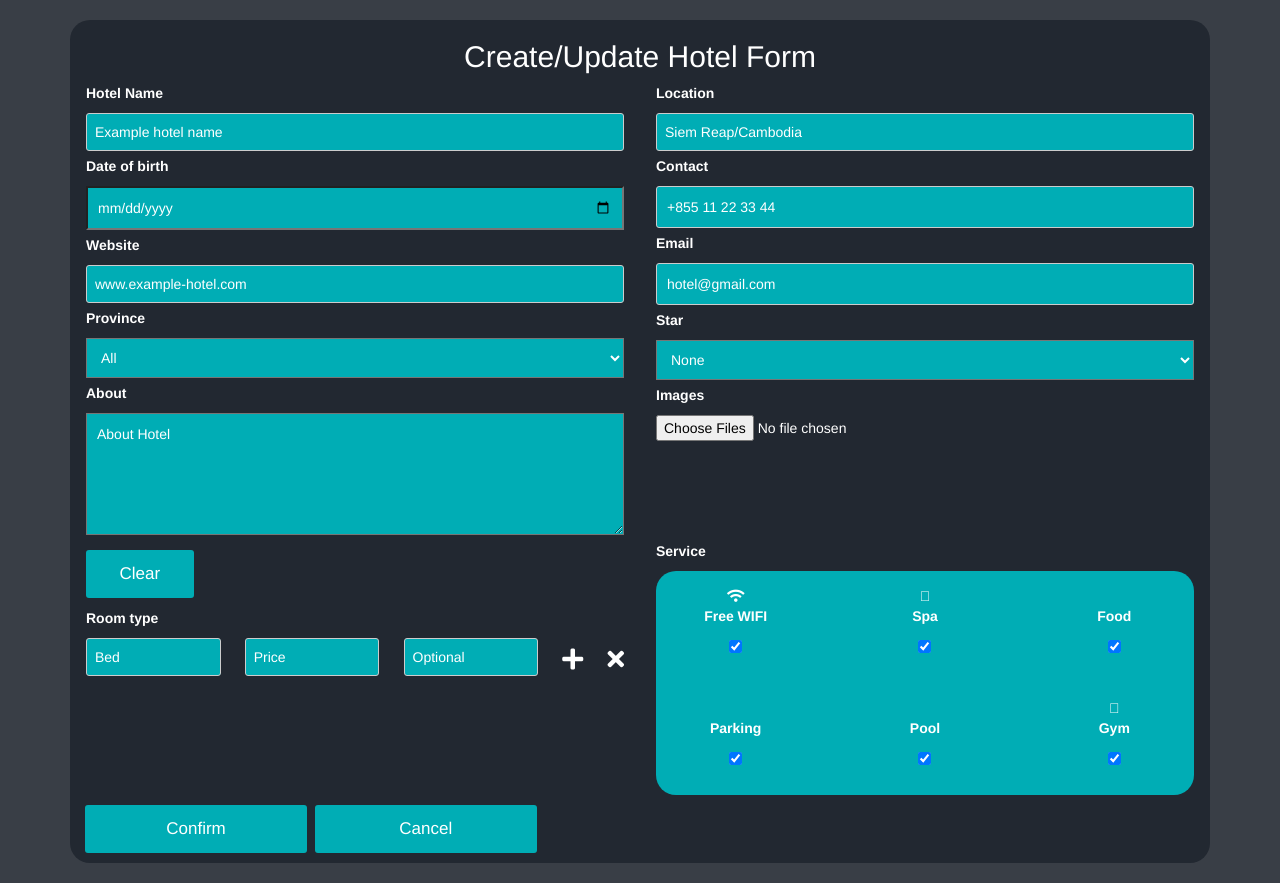
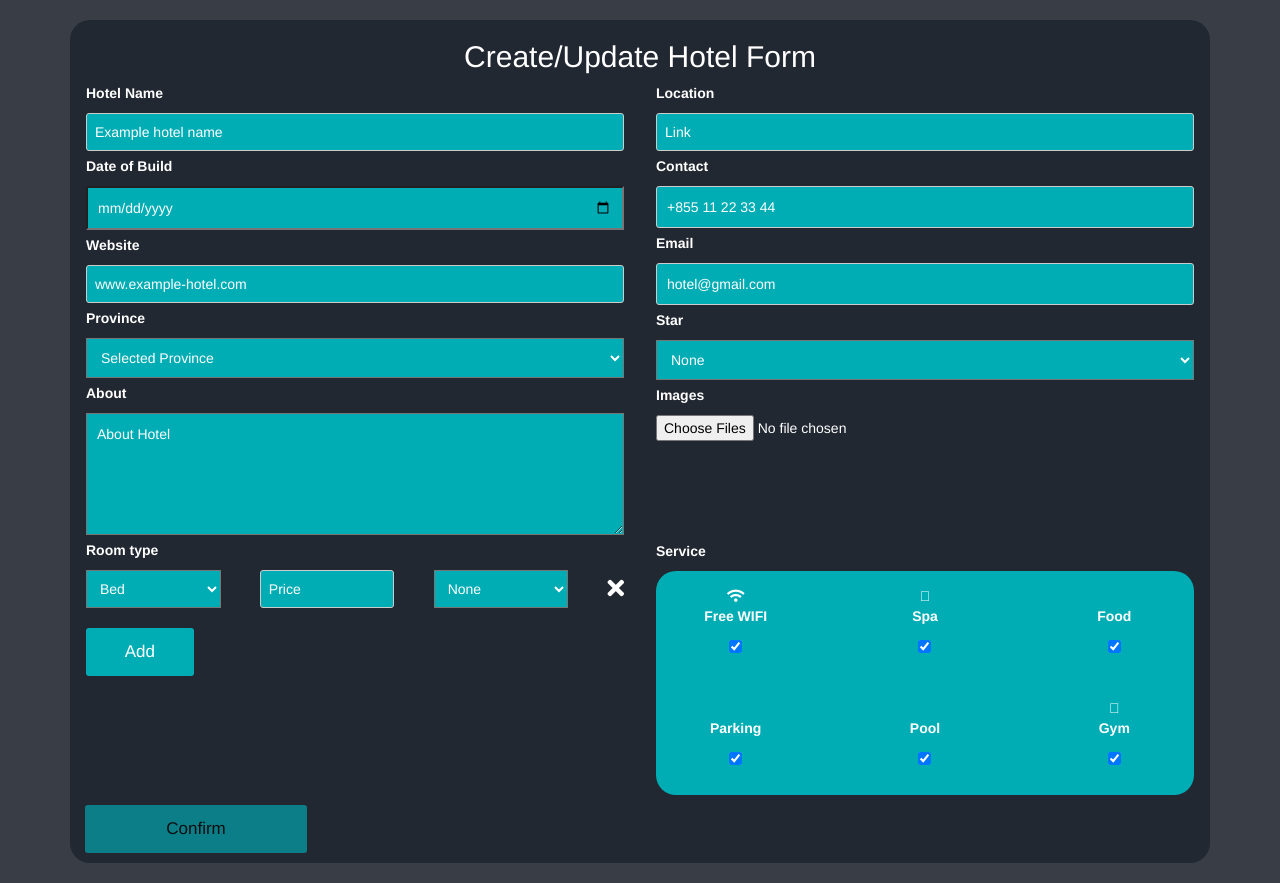
Before and after one commit to te-lyhourt/hotel_recommend, a Vue app: page /create-page in a window 1280 px wide. Built offline with nearby package versions, Linux system fonts and the light colour scheme; some icons are missing.

Commit message:
in progress, create hotel.

```diff
--- a/src/firebase/form.js
+++ b/src/firebase/form.js
@@ -1,7 +1,6 @@
 import {db} from '../firebase/config'
 import {addDoc, collection} from '@firebase/firestore'
-export default function Model(type,data){
-    if(type=='created'){
+export default function modelHotel(data){
     addDoc(collection(db,'Hotel'),{
         hotelName: data.hotelName,
         location: data.location,
@@ -12,10 +11,11 @@ export default function Model(type,data){
         province: data.province,
         stars: data.stars,
         about: data.about,
-            roomTypes:data.roomTypes,
-            services: data.services,
-            images: data.images,        //store array of image url
-            comments: []
+        roomTypes:data.roomTypes,   // array
+        services: data.services,    // array of object
+        images: data.urlImages,        //store array of image url
+        comments: [],
+        rating:[]
     })
+    return "Success Added"
 }
-}
--- a/src/views/createPage.vue
+++ b/src/views/createPage.vue
@@ -2,19 +2,19 @@
 <div>
   <div class="background1">
     <div class="container">
-      <form>
+      <form ref="addHotel" id="formHotel">
         <h2 class="header">Create/Update Hotel Form</h2>
         <div class="row">
           <div class="col-50">
             <label for="fname"> Hotel Name</label>
-            <input type="text" id="fname" name="firstname"  placeholder="Example hotel name">
-            <label for="email"> Date of birth</label>
-            <input type="date" id="email" class="w-100 p-3 mb-2" name="email" style="background-color: #00ADB5;">
-            <label for="adr"> Website</label>
-            <input type="text" id="adr" name="address"  placeholder="www.example-hotel.com">
-            <label for="city"> Province</label>
-            <select name="province" class="w-100 p-3 mb-2" style="background-color: #00ADB5;">
-              <option value="">All</option>
+            <input v-model="form.hotelName" type="text" id="fname" name="firstname"  placeholder="Example hotel name">
+            <label for="DOB"> Date of Build</label>
+            <input v-model="form.dateOfBuild" type="date" id="DOB" class="w-100 p-3 mb-2" name="DOB" style="background-color: #00ADB5;">
+            <label for="website"> Website</label>
+            <input v-model="form.website" type="text" id="website" name="website"  placeholder="www.example-hotel.com">
+            <label for="province"> Province</label>
+            <select v-model="form.province" name="province" id="province" class="w-100 p-3 mb-2">
+              <option value="" hidden>Selected Province</option>
               <option value="01">Banteay Meanchey</option>
               <option value="02">Battambang</option>
               <option value="03">Kampong Cham</option>
@@ -44,40 +44,43 @@
 
             <label> About</label>
 
-            <textarea class="p-3 w-100" rows="5"  placeholder="About Hotel" style="background-color: #00ADB5;"></textarea>
-
-            <div style="width: 20%;">
-              <button type="button" class="btn btn-info" style="background-color: #00ADB5;">Clear</button>
-            </div>
+            <textarea v-model="form.about" class="p-3 w-100" rows="5"  placeholder="About Hotel" style="background-color: #00ADB5;"></textarea>
 
             <label for="">Room type</label>
 
-            <div class="d-flex justify-content-between align-items-center">
-              <input type="text" class="w-25" placeholder="Bed">
-              <input type="text" class="w-25" placeholder="Price">
-              <input type="text" class="w-25" placeholder="Optional">
-              <!-- <button type="button" class="btn btn-info" style="background-color: #00ADB5;">Bed</button>&nbsp;
-              <button type="button" class="btn btn-info" style="background-color: #00ADB5;">Price</button>&nbsp;
-              <button type="button" class="btn btn-info" style="background-color: #00ADB5;">Optional</button>
-              &nbsp; -->
-              <div style="cursor:pointer"><i class="fas fa-plus" style="font-size:24px"></i> </div>
-              <div style="cursor:pointer"><i class="fas fa-times" style="font-size:24px"></i></div>
+            <div v-for="i in roomType" :key="i"  class="d-flex justify-content-between align-items-center mb-3">
+              <!-- <input :id="'Bed'+(i+1)" type="text" class="w-25" placeholder="Bed"> -->
+              <select name="bed" :id="'Bed'+i" class="w-25" style="padding:9px" >
+                <option value="" hidden>Bed</option>
+                <option value="1">1</option>
+                <option value="2">2</option>
+                <option value="3">3</option>
+                <option value="4">4</option>
+                <option value="Family">Family</option>
+              </select>
+              <input :id="'Price'+i" type="text" class="w-25 m-0" placeholder="Price">
+              <select name="optional" :id="'Optional'+i" class="w-25" style="padding:9px">
+                <option value="None">None</option>
+                <option value="Fan">Fan</option>
+                <option value="Air-Conditioner">Air-Conditioner</option>
+              </select>
+              <div style="cursor:pointer" @click="deletedRoom"><i class="fas fa-times" style="font-size:24px"></i></div>
             </div>
-            <!-- <div style="width: 20%;">
-              <button type="button" class="btn btn-info" style="background-color: #00ADB5;">Add</button>
-            </div> -->
+            <div style="width: 20%;">
+              <button @click="addMoreRoom" type="button" class="btn btn-info" style="background-color: #00ADB5;">Add</button>
+            </div>
           </div>
 
           <div class="col-50">
             <label for="cname">Location</label>
-            <input type="text" id="cname" name="cardname" style="background-color: #00ADB5;" placeholder="Siem Reap/Cambodia">
+            <input v-model="form.location" type="text" id="cname" name="location" style="background-color: #00ADB5;" placeholder="Link">
             <label for="ccnum">Contact</label>
-            <input type="text" class="p-3" id="ccnum" name="cardnumber" style="background-color: #00ADB5;" placeholder="+855 11 22 33 44">
+            <input v-model="form.contact" type="text" class="p-3" id="ccnum" name="contact" style="background-color: #00ADB5;" placeholder="+855 11 22 33 44">
             <label for="expmonth">Email</label>
-            <input type="text" class="p-3" id="expmonth" name="expmonth" style="background-color: #00ADB5;" placeholder="hotel@gmail.com">
+            <input v-model="form.email" type="text" class="p-3" id="expmonth" name="email" style="background-color: #00ADB5;" placeholder="hotel@gmail.com">
             <br>
             <label for="cname">Star</label>
-            <select name="star" class="w-100 p-3 mb-2" style="background-color: #00ADB5;">
+            <select v-model="form.stars" name="star" class="w-100 p-3 mb-2" >
               <option value="">None</option>
               <option value="1">1</option>
               <option value="2">2</option>
@@ -91,7 +94,7 @@
             <span class="fa fa-star"></span>
             <span class="fa fa-star"></span> -->
             <label for="cname">Images</label>
-            <input type="file" id="img" name="img" multiple>
+            <input @change="uploadImgs" type="file" id="img" name="img" multiple>
             <br><br><br><br><br>
             <label for="">Service</label>
             <div class="service1">
@@ -100,7 +103,7 @@
                   <i class="fas fa-wifi"></i>
                   <label for="">Free WIFI</label>
                   <label class="container1">
-                    <input type="checkbox" checked="checked">
+                    <input v-model="form.services.free_wifi" type="checkbox" >
                     <span class="checkmark"></span>
                   </label>
                 </div>
@@ -109,7 +112,7 @@
                   <i class="fad fa-spa"></i>
                   <label for="">Spa</label>
                   <label class="container1">
-                    <input type="checkbox" checked="checked">
+                    <input v-model="form.services.spa" type="checkbox" >
                     <span class="checkmark"></span>
                   </label>
                 </div>
@@ -117,7 +120,7 @@
                   <i class="fas fa-utensils-alt"></i>
                   <label for="">Food</label>
                   <label class="container1">
-                    <input type="checkbox" checked="checked">
+                    <input v-model="form.services.food" type="checkbox" >
                     <span class="checkmark"></span>
                   </label>
                 </div>
@@ -128,7 +131,7 @@
                   <i class="far fa-parking"></i>
                   <label for="">Parking</label>
                   <label class="container1">
-                    <input type="checkbox" checked="checked">
+                    <input v-model="form.services.parking" type="checkbox" >
                     <span class="checkmark"></span>
                   </label>
                 </div>
@@ -136,7 +139,7 @@
                   <i class="far fa-swimmer"></i>
                   <label for="">Pool</label>
                   <label class="container1">
-                    <input type="checkbox" checked="checked">
+                    <input v-model="form.services.pool" type="checkbox" >
                     <span class="checkmark"></span>
                   </label>
                 </div>
@@ -144,7 +147,7 @@
                   <i class="fal fa-dumbbell"></i>
                   <label for="">Gym</label>
                   <label class="container1">
-                    <input type="checkbox" checked="checked">
+                    <input v-model="form.services.gym" type="checkbox" >
                     <span class="checkmark"></span>
                   </label>
                 </div>
@@ -155,8 +158,11 @@
         </div>
 
           <div class="inline1">
-            <button type="button" class="btn btn-info" style="background-color: #00ADB5;">Confirm</button>&nbsp;
-            <button type="button" class="btn btn-info" style="background-color: #00ADB5;">Cancel</button>
+            <button @click="addHotel" type="button" class="btn btn-info" style="background-color: #00ADB5;"
+            :disabled="!form.hotelName||!form.contact||!form.location||!form.dateOfBuild||!form.province||!form.about
+            ||!form.urlImages.length>0">
+            Confirm</button>&nbsp;
+            <!-- <button type="button" class="btn btn-info" style="background-color: #00ADB5;">Cancel</button> -->
           </div>
       </form>
     </div>
@@ -168,12 +174,74 @@
 </template>
 
 <script>
+import uploadImgs from '../firebase/uploadImg'
+import modelHotel from '../firebase/form'
+export default {
+    data(){
+      return{
+        roomType:1,
+        form:{
+            hotelName: null ,
+            location: null ,
+            dateOfBuild: null,
+            contact: null,
+            website: null,
+            email: null,
+            province: '',
+            stars: '',
+            about: null,
+            roomTypes:[],   // array
+            services: {
+              free_wifi:true,
+              spa:true,
+              food:true,
+              parking:true,
+              pool:true,
+              gym:true
+            },    // array of object
+            urlImages:null,
+        },
+      }
+    },
+    methods:{
+      addMoreRoom(){
+        this.roomType++
+      },
+      deletedRoom(){
+        this.roomType--
+      },
+      uploadImgs(e){
+        this.form.urlImages=e.target.files
+        console.log(this.form.urlImages.length);
+      },
+      async addHotel(){
+        for (let i = 1; i <= this.roomType; i++) {
+          let quantityOfBed = document.getElementById('Bed'+i).value
+          let price = document.getElementById('Price'+i).value
+          let optional = document.getElementById('Optional'+i).value
+          var objectRoom ={
+            bed:quantityOfBed,
+            price:price,
+            optional:optional
+          }
+          this.form.roomTypes.push(objectRoom)
+        }
+        this.form.urlImages = await uploadImgs(this.form.urlImages)
+        if(this.form.urlImages.length>0&&this.form.roomTypes.length>0){
 
-export default {
-  name: 'DetailPage',
-  data: () => ({
+            let isSuccess = modelHotel(this.form)
+            console.log(isSuccess);
+            if(isSuccess){
+              document.getElementById('formHotel').reset()
+              // setTimeout(() => {
 
-  })
+              // }, 3000);
+            }
+
+        }
+      }
+    }
+
 }
 </script>
 
@@ -295,5 +363,7 @@ span.price {
     margin-bottom: 20px;
   }
 }
-
+select{
+  background-color: #00ADB5;
+}
 </style>
```
Also changed, not shown: src/views/components/modelPopUp.vue (added). Lines whose indentation alone changed are shown as unchanged.
